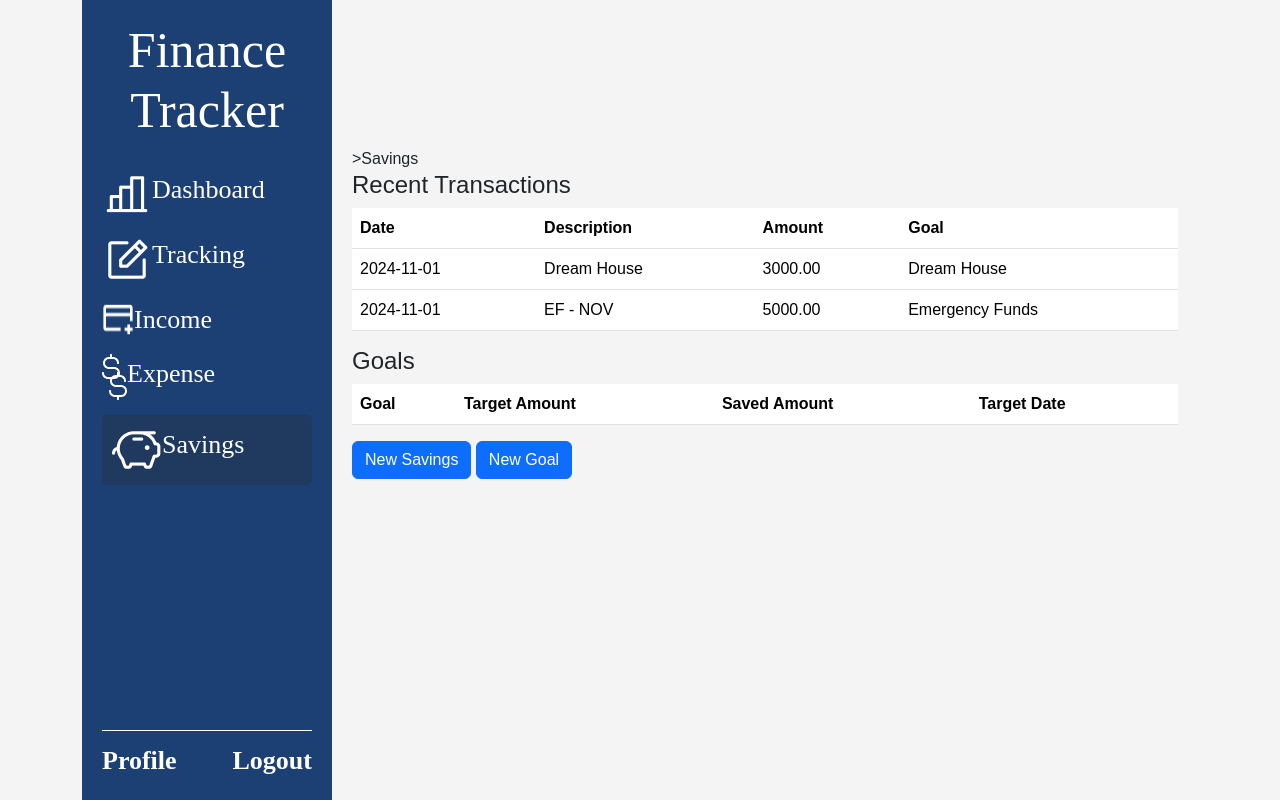
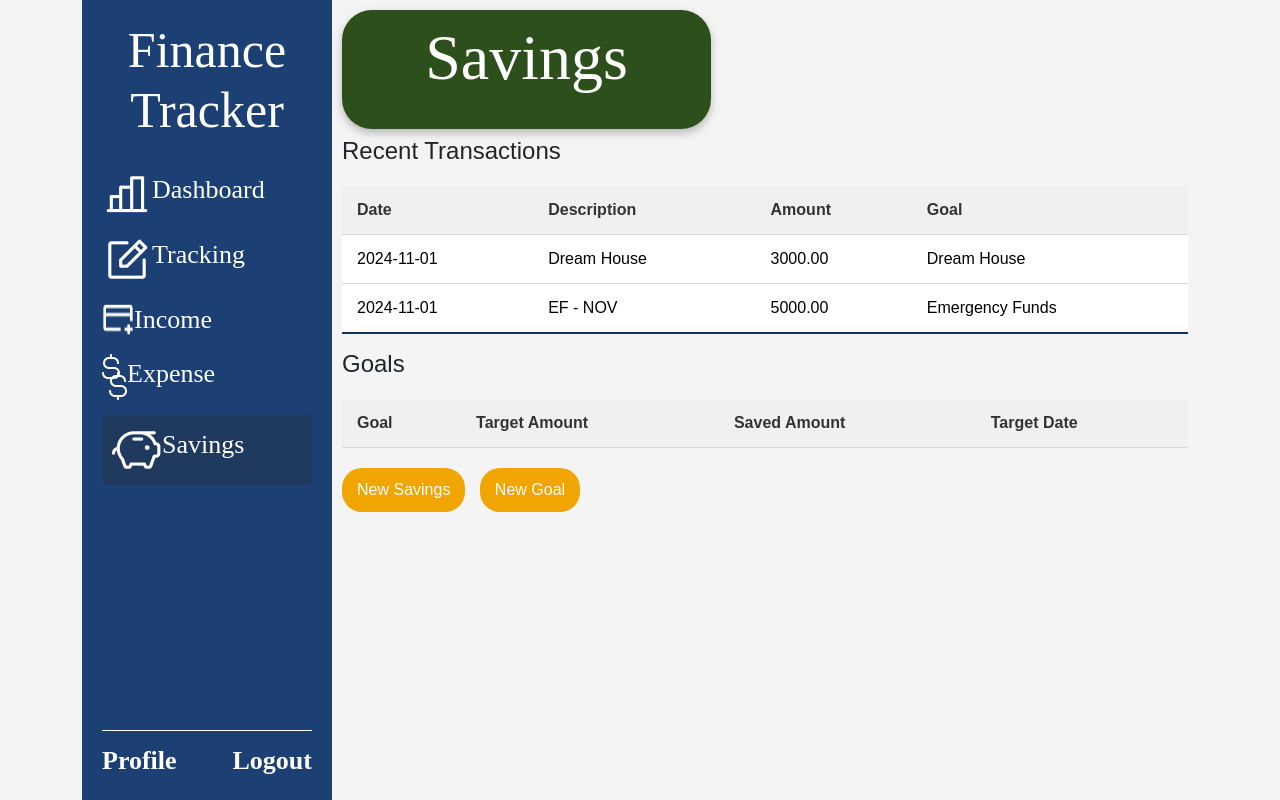
Before and after one commit to donenilo/WebProgFinals, a PHP site: page /savings.php in a window 1280 px wide. Run offline with PHP 8.4, Linux system fonts and the light colour scheme; a user stored in the database is signed in; data comes from the database, SQL or seed files in the repository; data that the repository does not hold is empty; some web fonts are replaced.

Commit message:
maincontent css

```diff
--- a/css/styles.css
+++ b/css/styles.css
@@ -328,7 +328,7 @@ margin-right: 5px;
 
 .main-content {
   flex-grow: 1;
-  padding: 20px;
+  padding: 10px;
 }
 
 .main-content h1 {
@@ -341,13 +341,16 @@ margin-right: 5px;
   font-size: 64px;
   color: #ffffff;
   text-align: center;
+  padding: 10px;
+  border-radius: 30px;
 
 }
 .hexpense{
-  padding: 10px;
   background-color: #8E1717;
+}
   .hdashboard{background-color: #1C3F74;}
   .hincome{background-color: #C36629;}
+  .hsavings{background-color: #2C4F1C;}
 
 
 .expense_table_display .table {
--- a/income.php
+++ b/income.php
@@ -55,7 +55,7 @@ while ($row = $result->fetch_assoc()) {
 
         <!-- Main Content -->
         <div class="main-content">
-            <h1 class="hincome"></h1>>Income</h1>
+            <h1 class="hincome">Income</h1>
             <div class="income_table_display">
             <table class="table">
                 <thead>
--- a/savings.php
+++ b/savings.php
@@ -57,7 +57,7 @@ while ($row = $result->fetch_assoc()) {
 
         <!-- Main Content -->
         <div class="main-content">
-            <h1 class="hsavings"></h1>>Savings</h1>
+            <h1 class="hsavings">Savings</h1>
             <h4>Recent Transactions</h4>
             <div class="tsavings">
                 <!-- Savings Table -->
```
